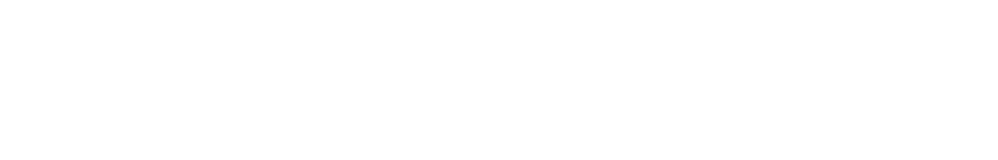
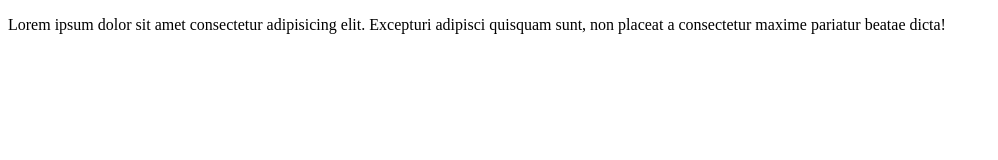
Before and after one commit to mthtitumir/test2, a plain HTML site: page index.html in a window 1280 px wide. Shown: the whole page, without its empty margins (0-998 px from the left). Drawn offline with Linux system fonts and the light colour scheme.

Commit message:
somaiya shahin commited

```diff
--- a/index.html
+++ b/index.html
@@ -7,5 +7,7 @@
 </head>
 <body>
 
+    <p>Lorem ipsum dolor sit amet consectetur adipisicing elit. Excepturi adipisci quisquam sunt, non placeat a consectetur maxime pariatur beatae dicta!</p>
+
 </body>
 </html>
```
